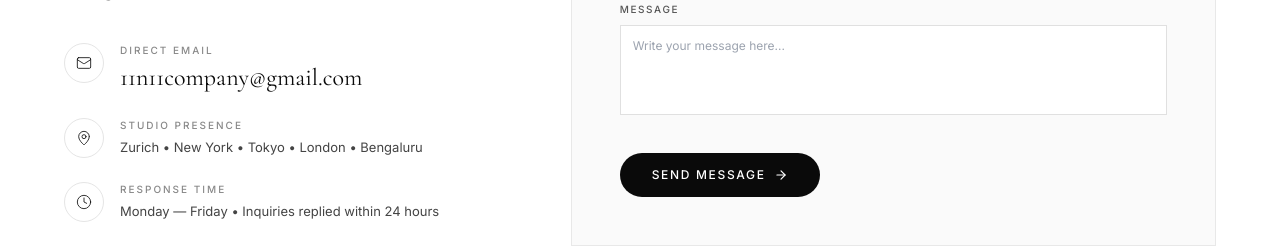
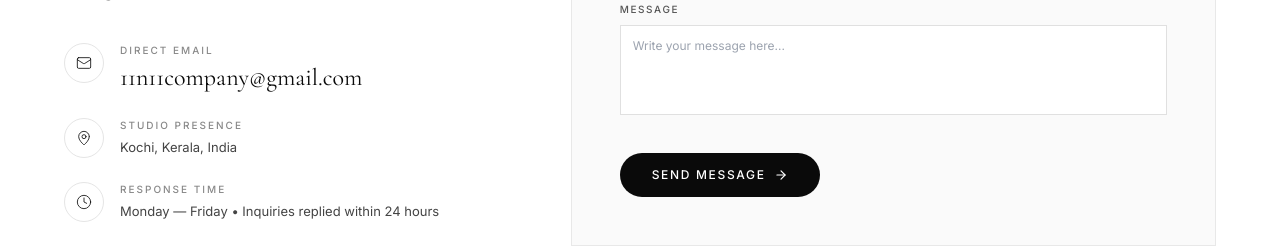
Before and after one commit to 11n11company/11n11company, a React (Vite) app: page / in a window 1280 px wide. Shown: the part 5460-5708 px from the top of the page. Built offline with nearby package versions, Linux system fonts and the light colour scheme; a web font is replaced by a local one.

Commit message:
feat: update studio location to Kochi, Kerala, India

```diff
--- a/src/sections/Contact.tsx
+++ b/src/sections/Contact.tsx
@@ -75,7 +75,7 @@ export const Contact: React.FC = () => {
                       Studio Presence
                     </span>
                     <p className="font-sans text-xs sm:text-[13px] text-[#444444] leading-relaxed">
-                      Zurich • New York • Tokyo • London • Bengaluru
+                      Kochi, Kerala, India
                     </p>
                   </div>
                 </div>
```
